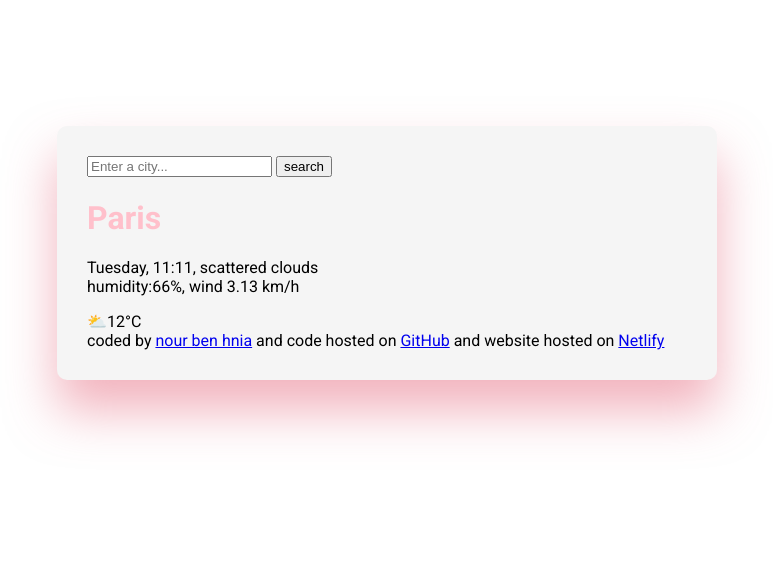
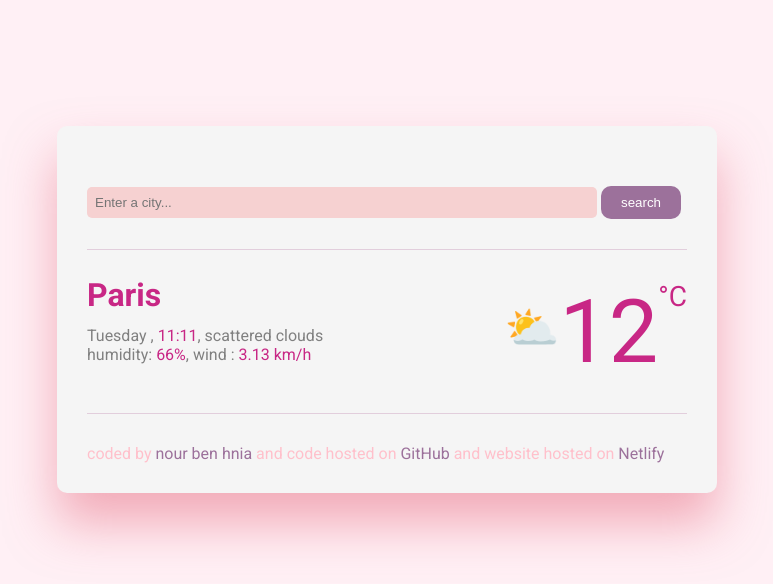
Before and after one commit to nou619/week-7-shecodes, a plain HTML site: page index.html in a window 1280 px wide. Shown: the whole page, without its empty margins (253-1026 px from the left). Drawn offline with Linux system fonts and the light colour scheme.

Commit message:
added  basic css

```diff
--- a/index.html
+++ b/index.html
@@ -25,11 +25,11 @@
 
     <header>
 
-        <form>
+        <form class="searchform">
 
-            <input type="search" placeholder="Enter a city..." required />
+            <input type="search" placeholder="Enter a city..." required  class="searchform-input"/>
 
-            <input type="submit" value="search"/>
+            <input type="submit" value="search" class="searchform-btn"/>
 
         </form>
 
@@ -37,20 +37,26 @@
 
     <main>
 
+        <div class="weatherapp-data">
             <div>
 
                 <h1>Paris</h1>
 
                 <p>
-            Tuesday, 11:11, scattered clouds
+                   <span class="day">Tuesday</span> , <span class="time">11:11</span>,  <span class="condition">scattered clouds</span>
                     <br>
-            humidity:66%, wind 3.13 km/h
+                    humidity: <span class="humidity">66%</span>, wind : <span class="wind">3.13 km/h</span>
                 </p>
 
             </div>
 
-        <div>
-            ⛅12°C
+
+                  <div class="temp">
+                    <span class="icon">⛅ </span>
+                     <span class="c">12</span>
+                     <span class="cc">°C</span>
+                    </div>
+
         </div>
 
     </main>
--- a/src/style.css
+++ b/src/style.css
@@ -1,5 +1,5 @@
-h1{
-    color:pink;
+html{
+    background-color: rgb(255, 240, 245);
 }
 .weatherapp{
     background: whitesmoke;
@@ -10,3 +10,66 @@ h1{
     border-radius: 10px;
     font-family: "Roboto", sans-serif;
 }
+header{
+    border-bottom: 1px solid rgb(182, 115, 161,0.3);
+    padding: 30px 0;
+}
+a{
+    color: rgb(156, 113, 155);
+    text-decoration: none;
+}
+.searchform-input{
+    background-color:rgb(246, 209, 209);
+    border:none;
+    border-radius:5px;
+    padding:8px;
+    width:85%;
+}
+.searchform-btn{
+    background-color: rgb(156, 113, 155);
+    border:none;
+    padding:9px 20px;
+    color: white;
+
+    border-radius: 10px;
+}
+.weatherapp-data{
+    display:flex;
+    justify-content: space-between;
+}
+main{
+    padding: 30px 0;
+}
+h1{
+    margin: 0;
+    line-height: 30px;
+    color: rgb(200, 39, 133);
+}
+p{
+    color: gray;
+}
+.humidity,.wind,.time{
+
+    color: rgb(200, 39, 133);
+}
+.c{
+    color: rgb(200, 39, 133);
+    font-size: 88px;
+}
+.temp{
+    display: flex;
+}
+.icon{
+    font-size: 44px;
+    margin-top: 22px;
+}
+.cc{
+    color: rgb(200, 39, 133);
+    font-size: 28px;
+    margin-top:25 px;
+}
+footer{
+    border-top: 1px solid rgb(182, 115, 161,0.3);
+    padding: 30px 0 0 0;
+    color:pink;
+}
```
Lines whose indentation alone changed are shown as unchanged.
